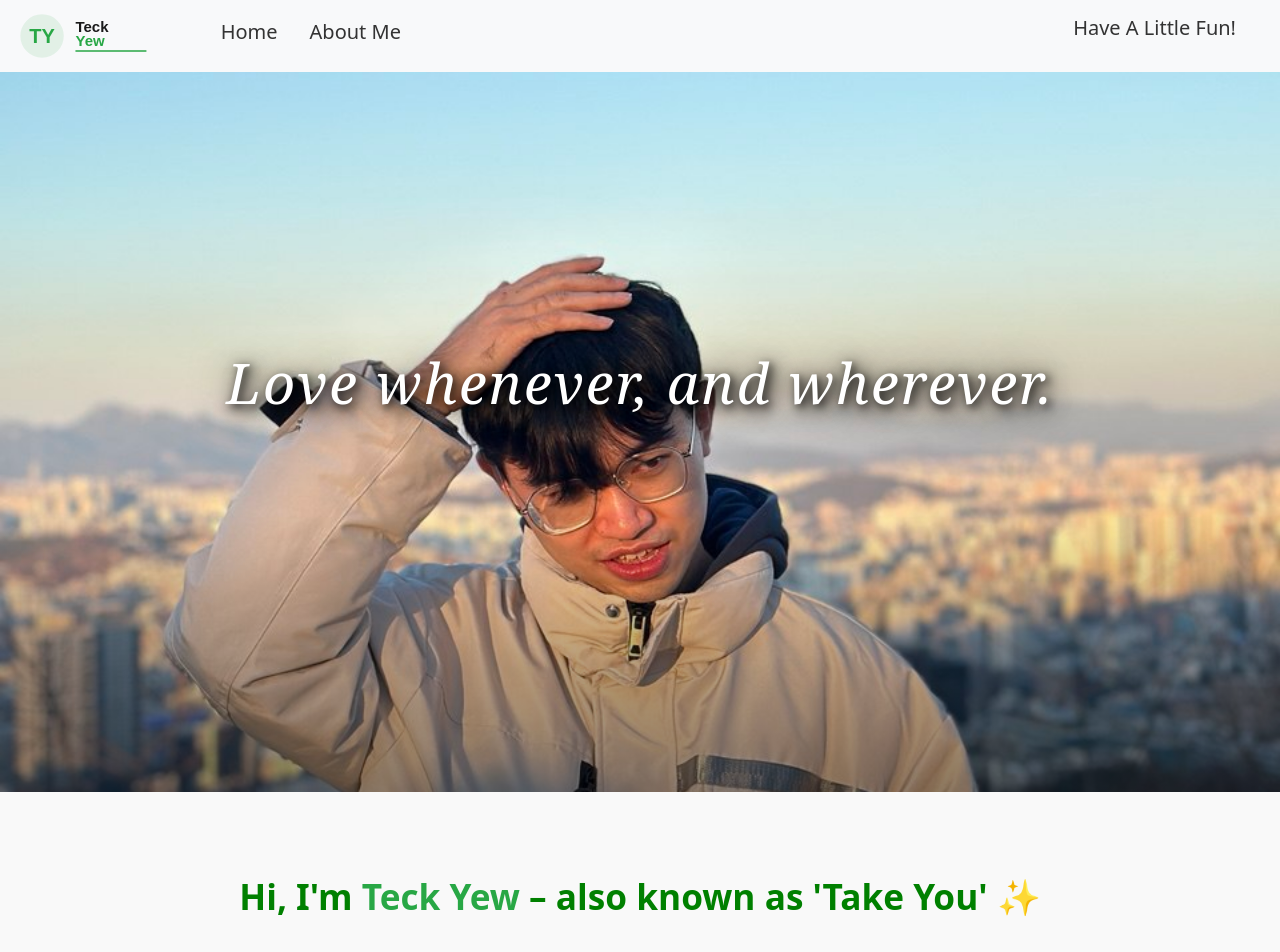
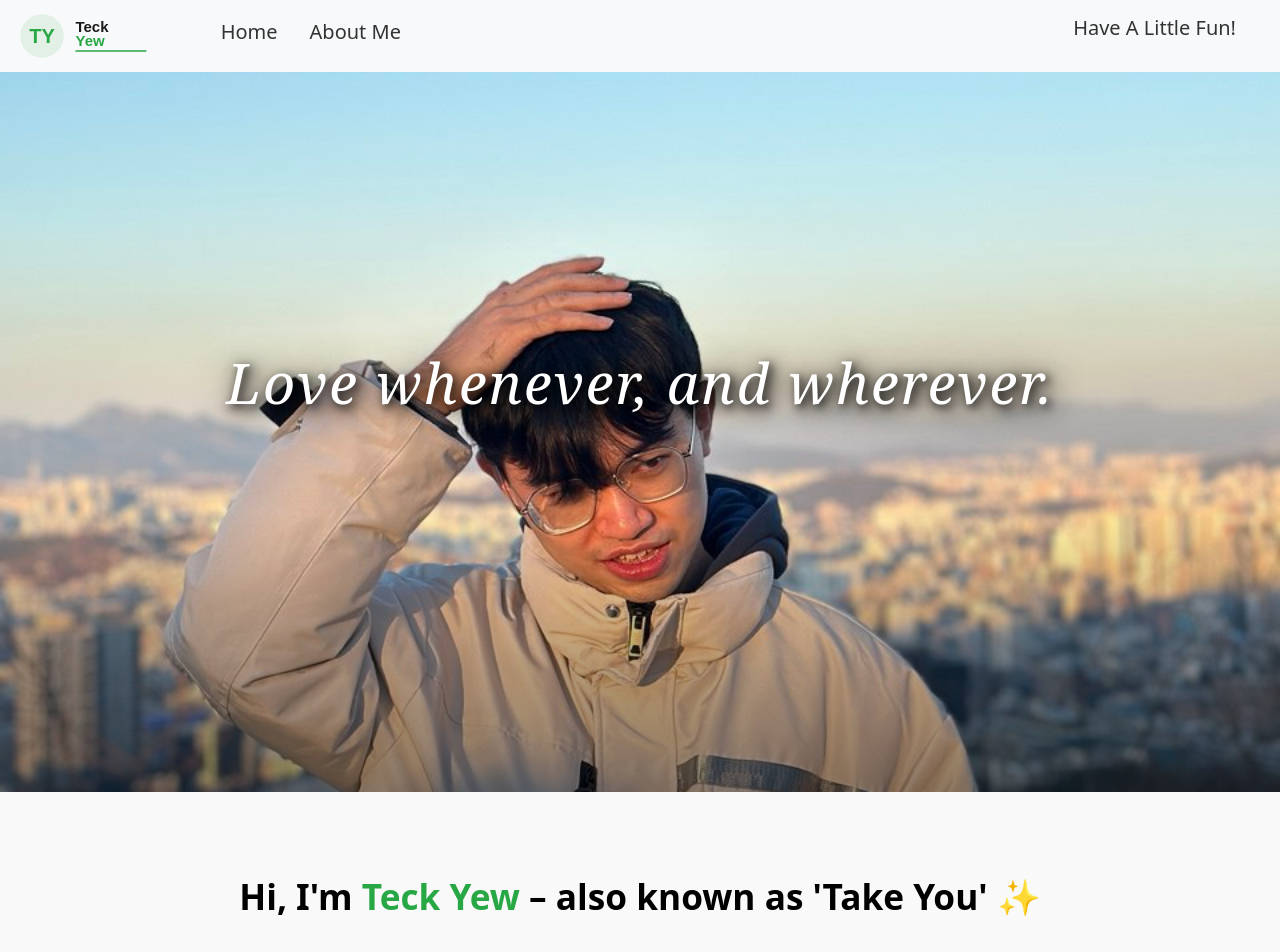
Before and after one commit to TeckYew/TeckYew.github.io, a Vue app: page /about in a window 1280 px wide. Shown: the top 952 px of the page. Built offline with nearby package versions, Linux system fonts and the light colour scheme; no server answers; the database is empty; what vue-sweetalert2 would draw is missing.

Commit message:
Fix title color to black with green highlight for Teck Yew

```diff
--- a/src/views/AboutMeView.vue
+++ b/src/views/AboutMeView.vue
@@ -238,7 +238,7 @@ export default {
 .about-me-title {
   font-size: 2.2rem;
   font-weight: 600;
-  color: #000;
+  color: #000 !important;
   margin-bottom: 30px;
   line-height: 1.4;
 }
```
